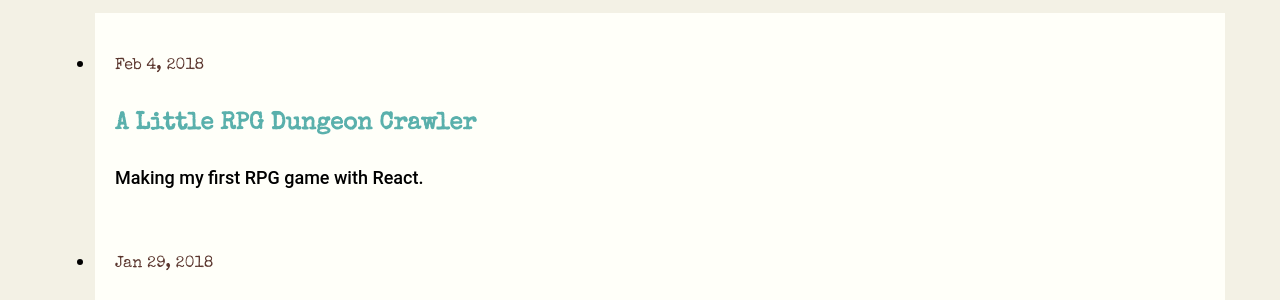
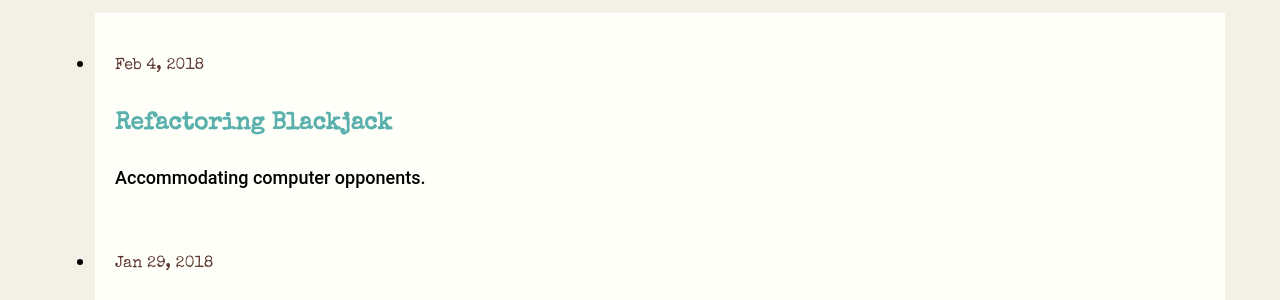
Before and after one commit to ashlynnpai/journal, a Jekyll site: the page built from index.html, in a window 1280 px wide. Shown: the part 456-756 px from the top of the page. Built offline with Jekyll 4.4.1, drawn with Linux system fonts in a browser that asks for light colours; the list of posts is cut into pages by our own code.

Commit message:
change last post title and move science courses to new page

```diff
--- a/_posts/2018-2-4-refactoring-blackjack.md
+++ b/_posts/2018-2-4-refactoring-blackjack.md
@@ -1,7 +1,7 @@
 ---
 layout: post
-title:  "A Little RPG Dungeon Crawler"
-description: "Making my first RPG game with React."
+title:  "Refactoring Blackjack"
+description: "Accommodating computer opponents."
 date:   2018-2-4 4:10:00 +0000
 
 ---
```
Also changed, not shown: _pages/courses.md (+6 -15 lines), _pages/science-courses.md (added, +34 -0 lines).
